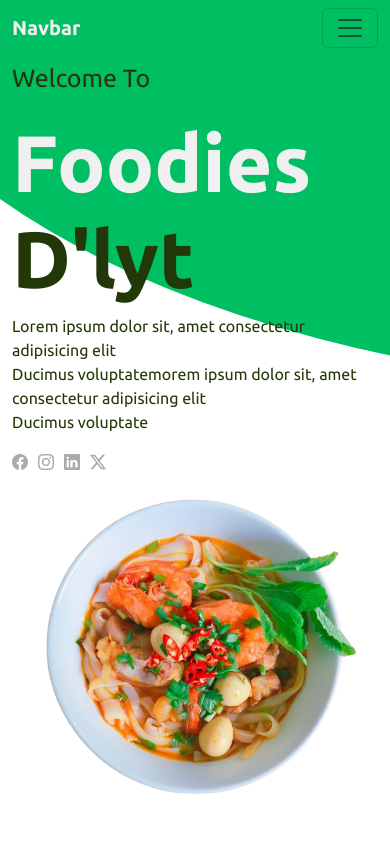
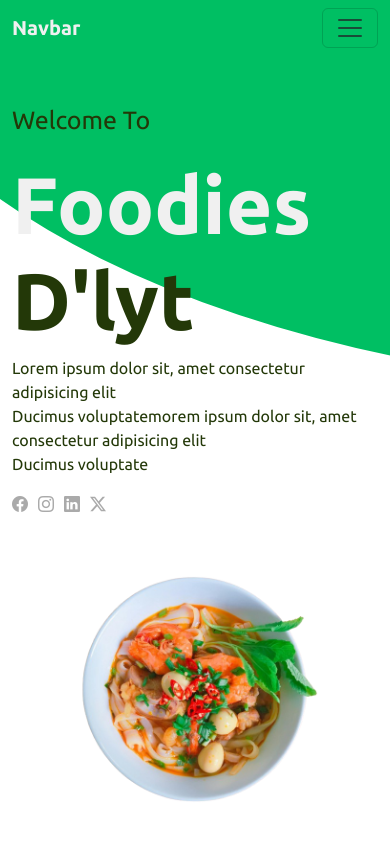
Before and after one commit to Awele123/CODSOFT, a plain HTML site: page landing page/index.html in a window 390 px wide. Shown: the top 844 px of the page. Drawn offline with nearby package versions, Linux system fonts and the light colour scheme.

Commit message:
Added responsive styling

```diff
--- a/landing page/css/style.css
+++ b/landing page/css/style.css
@@ -231,12 +231,12 @@ section.main-bod{
 
 @media screen and (max-width:576px) {
     .text{
-        height: 50vh;
+        height: 60vh;
 
     }
     .image {
 
-      height: 40vh;
+      height: 30vh;
     }
 
 
```
